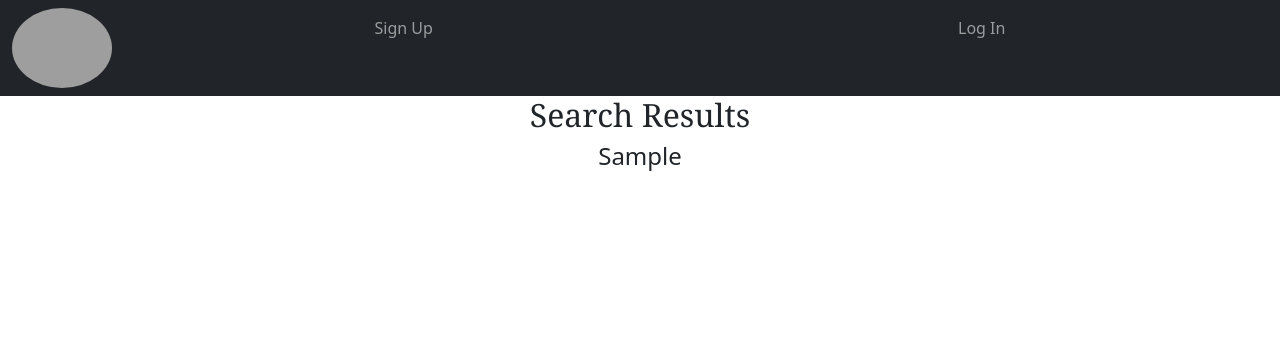
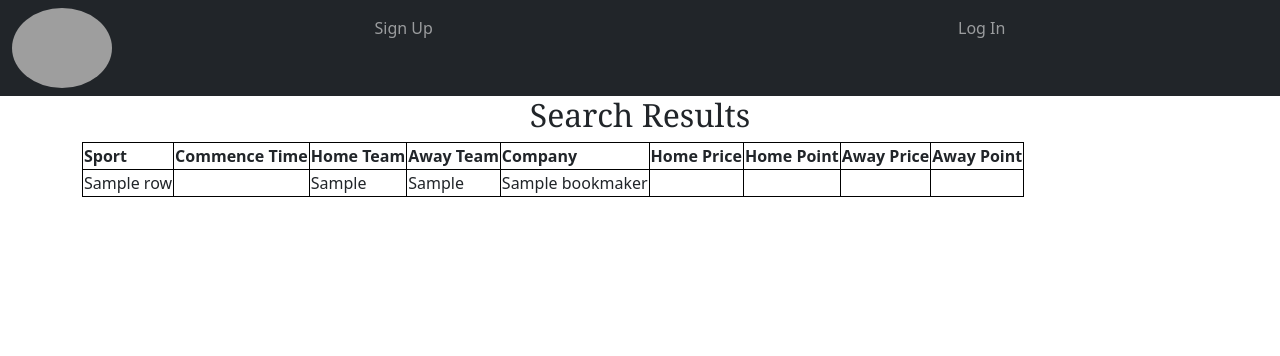
Before and after one commit to junitsu0/RyokoOwari, a Flask app: template app/templates/results.html in a window 1280 px wide. Shown: the top 356 px of the page. Run offline with Flask 2, Linux system fonts and the light colour scheme; the template is opened without the code that fills it: most values are stand-ins (such as "Sample title", 1, 10 or a date in 2020); some libraries are stand-ins or nearby versions; grey boxes are pictures that could not be loaded.

Commit message:
long toiled at table for output is working and implemented. ironing out kinks and details next

```diff
--- a/app/templates/results.html
+++ b/app/templates/results.html
@@ -7,7 +7,41 @@
 
 <h2 class="text-center" style="font-family: Cambria">Search Results</h2>
 
-<h4 class="text-center">{{ r }}</h4>
-
+<style>
+    table, th, td {
+        border: 1px solid black;
+        border-collapse: collapse;
+    }
+    </style>
+    <table>
+        <tr>
+            <th>Sport</th>
+            <th>Commence Time</th>
+            <th>Home Team</th>
+            <th>Away Team</th>
+            <th>Company</th>
+            <th>Home Price</th>
+            <th>Home Point</th>
+            <th>Away Price</th>
+            <th>Away Point</th>
+        </tr>
+    {% for row in r %}
+    {% for bookmaker in row.bookmakers %}
+    {% for market in bookmaker.markets %}
+        <tr>
+            <td>{{ row.sport_title }}</td>
+            <td>{{ row.commence_time.split("T")[0] }}</td>
+            <td>{{ row.home_team}}</td>
+            <td>{{ row.away_team}}</td>
+            <td>{{ bookmaker.title }}</td>
+            <td>{{ market.outcomes[0].price }}</td>
+            <td>{{ market.outcomes[0].point }}</td>
+            <td>{{ market.outcomes[1].price }}</td>
+            <td>{{ market.outcomes[1].point }}</td>
+        </tr>
+    {% endfor %}
+    {% endfor %}
+    {% endfor %}
+    </table>
 
 {% endblock content %}
```
